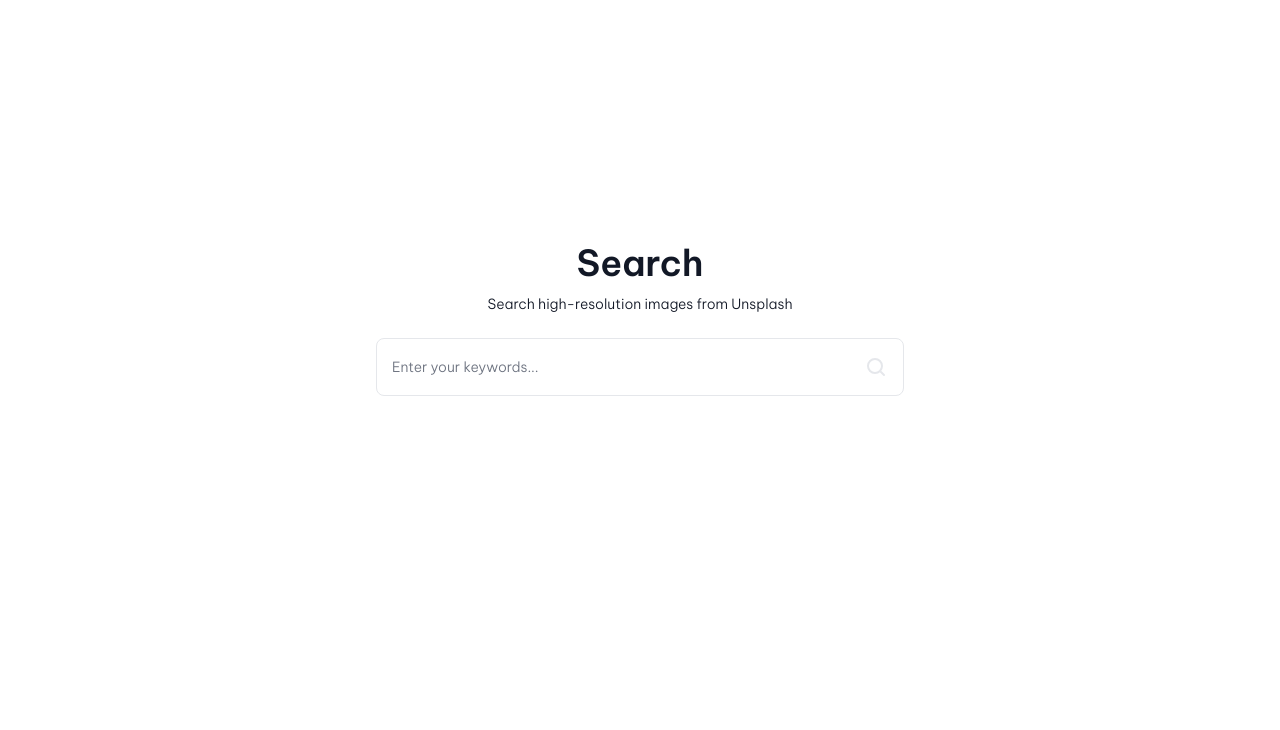
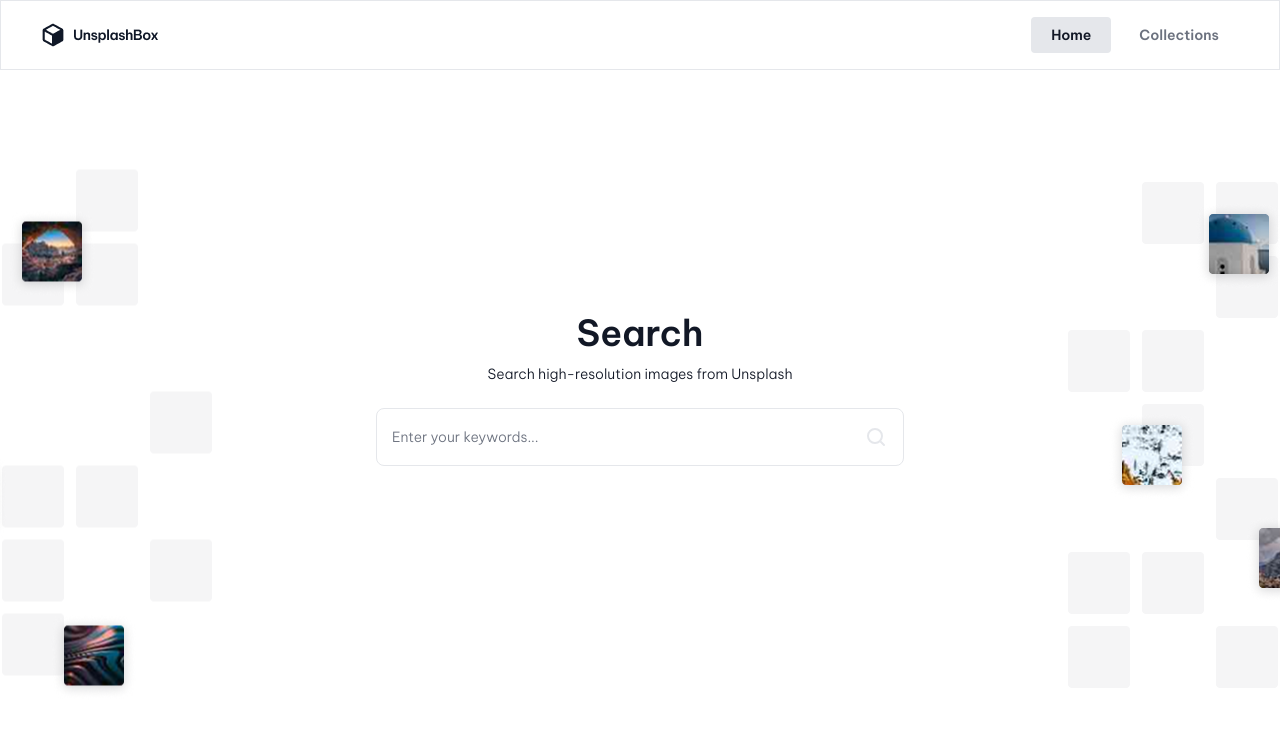
Before and after one commit to macin-dev/unsplash-collections, a Next.js app: page / in a window 1280 px wide. Shown: the top 730 px of the page. Built offline with nearby package versions, Linux system fonts and the light colour scheme.

Commit message:
feat: set route navigation

```diff
--- /dev/null
+++ b/app/collections/page.tsx
@@ -0,0 +1,3 @@
+export default function Collections() {
+  return <h1>Collections</h1>;
+}
--- /dev/null
+++ b/app/components/NavLink.tsx
@@ -0,0 +1,13 @@
+import Link from "next/link";
+import { NavLinkProps } from "../types";
+
+export default function NavLink({ href, isActive, children }: NavLinkProps) {
+  return (
+    <Link
+      className={`px-5 py-2 inline-block rounded-sm text-sm font-semibold tracking-[-3.5%] text-[#6C727F] ${isActive ? "bg-[#E5E7EB] text-[#121826]" : ""}`}
+      href={href}
+    >
+      {children}
+    </Link>
+  );
+}
--- /dev/null
+++ b/app/components/Navbar.tsx
@@ -0,0 +1,31 @@
+"use client";
+
+import Image from "next/image";
+import { usePathname } from "next/navigation";
+import NavLink from "./NavLink";
+import LogoImage from "@/public/logo-app.png";
+
+export default function Navbar() {
+  const pathname = usePathname();
+
+  return (
+    <header className="border border-solid border-[#E5E7EB] py-4 px-10">
+      <nav className="flex items-center">
+        <Image src={LogoImage} alt="" />
+
+        <ul className="flex gap-2 ml-auto">
+          <li>
+            <NavLink href="/" isActive={pathname === "/"}>
+              Home
+            </NavLink>
+          </li>
+          <li>
+            <NavLink href="/collections" isActive={pathname === "/collections"}>
+              Collections
+            </NavLink>
+          </li>
+        </ul>
+      </nav>
+    </header>
+  );
+}
--- a/app/layout.tsx
+++ b/app/layout.tsx
@@ -1,4 +1,5 @@
 import { Be_Vietnam_Pro } from "next/font/google";
+import Navbar from "./components/Navbar";
 import "./globals.css";
 
 const beVietnamPro = Be_Vietnam_Pro({
@@ -15,7 +16,10 @@ export default function RootLayout({
 }>) {
   return (
     <html lang="en" className={`${beVietnamPro.className} h-full antialiased`}>
-      <body className="min-h-full flex flex-col">{children}</body>
+      <body className="min-h-full flex flex-col">
+        <Navbar />
+        {children}
+      </body>
     </html>
   );
 }
--- a/app/page.tsx
+++ b/app/page.tsx
@@ -1,8 +1,11 @@
+import Image from "next/image";
 import SearchBar from "./components/SearchBar";
+import LeftImage from "@/public/left-image.png";
+import RightImage from "@/public/right-image.png";
 
-export default function Home() {
+export default function Home({}) {
   return (
-    <main className="flex flex-col flex-1 items-center px-4 sm:px-0">
+    <main className="flex flex-col flex-1 items-center px-4 sm:px-0 lg:relative">
       <div className="max-w-132 w-full mt-60">
         <h1 className="text-[2.25rem] font-semibold tracking-[-3.5%] mb-2 leading-11.5 text-center">
           Search
@@ -12,6 +15,18 @@ export default function Home() {
         </p>
         <SearchBar />
       </div>
+
+      {/* Asymmetric images */}
+      <Image
+        src={LeftImage}
+        alt=""
+        className="hidden lg:block lg:absolute lg:left-0 lg:transform lg:top-1/2 lg:-translate-y-1/2"
+      />
+      <Image
+        src={RightImage}
+        alt=""
+        className="hidden lg:block lg:absolute lg:right-0 lg:transform lg:top-1/2 lg:-translate-y-1/2"
+      />
     </main>
   );
 }
--- /dev/null
+++ b/app/types/index.ts
@@ -0,0 +1,6 @@
+// Components Types
+export type NavLinkProps = {
+  href: string;
+  isActive: boolean;
+  children: React.ReactNode;
+};
```
Also changed, not shown: public/left-image.png (added), public/right-image.png (added).
